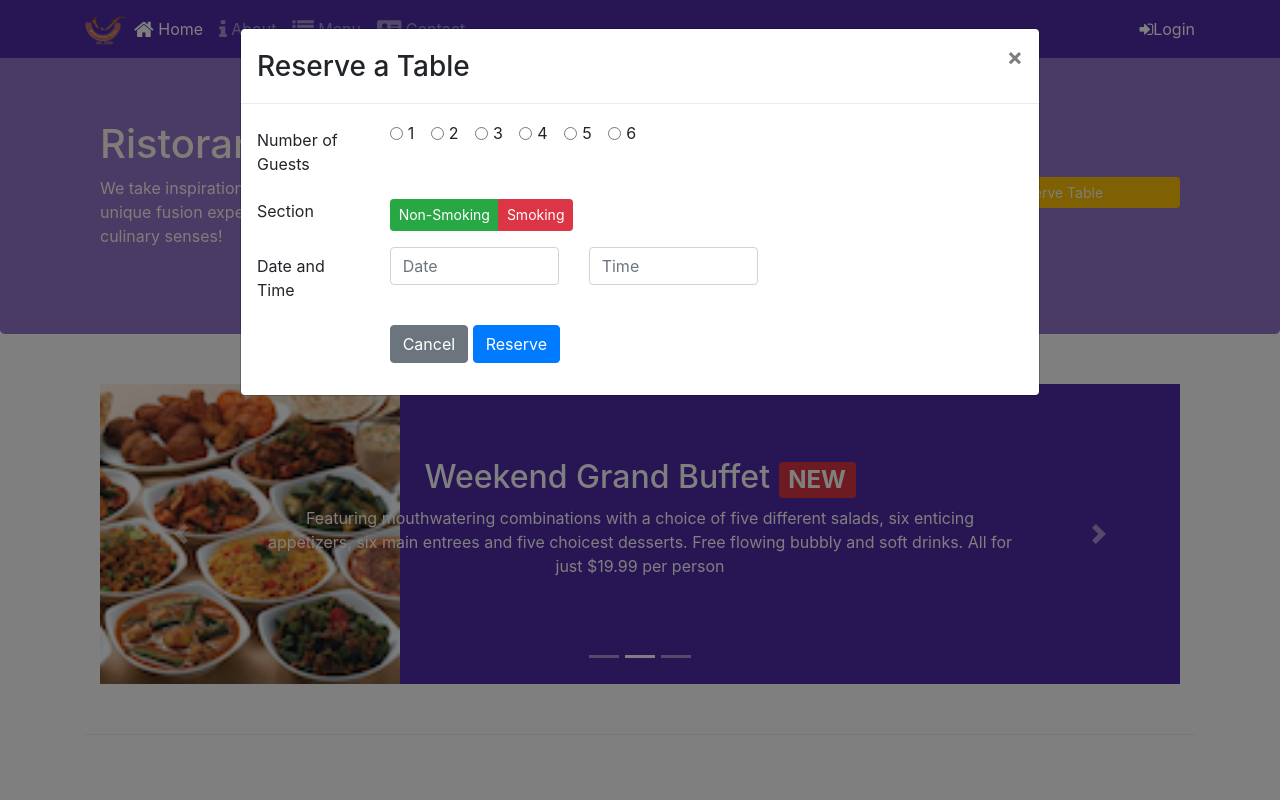
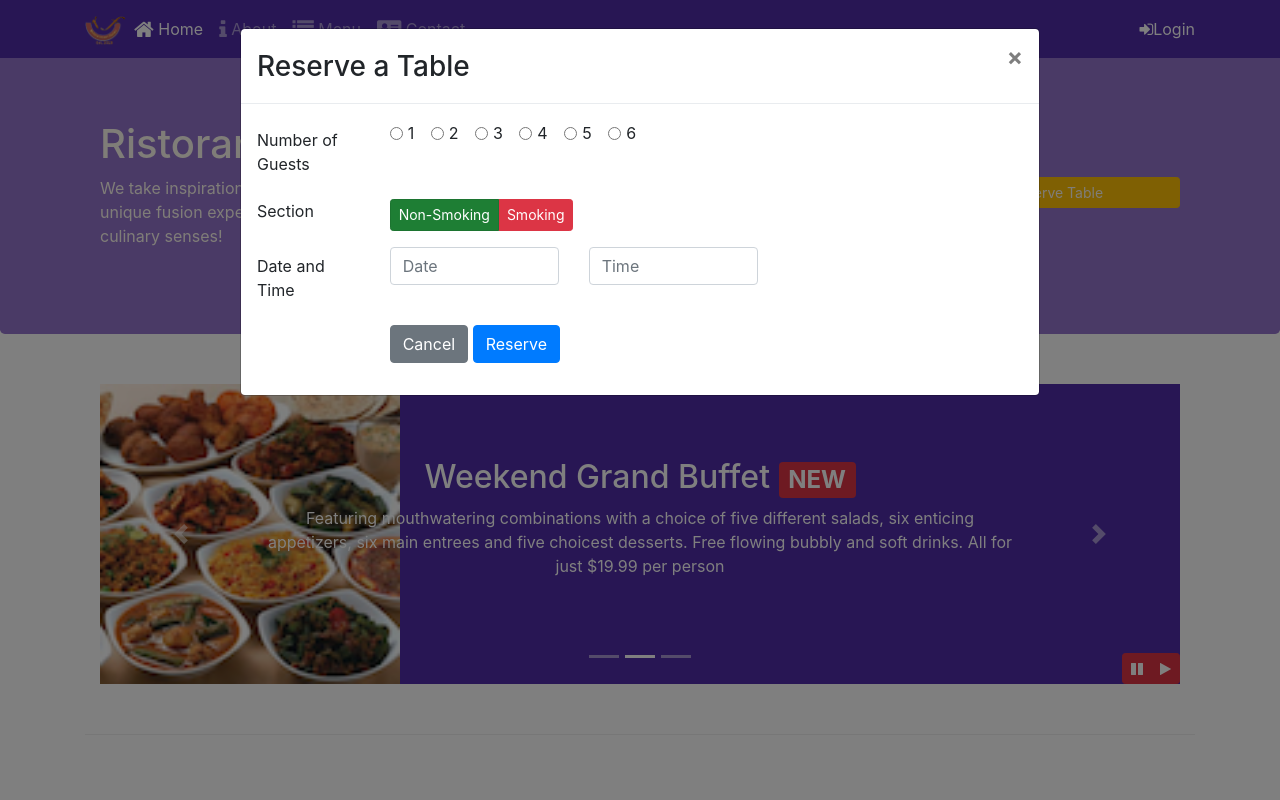
Before and after one commit to Prajwal-Mogaveera/Bootstrap4-conFusion, a website: page index.html in a window 1280 px wide. Both pictures are taken after a click on the button "Reserve Table". Shown: the top 800 px of the page. Drawn offline with nearby package versions, Linux system fonts and the light colour scheme.

Commit message:
bootstrap jquery(carousel(setting interval,pause, play))

```diff
--- a/css/styles.css
+++ b/css/styles.css
@@ -73,3 +73,9 @@ body {
 .carousel-caption {
   padding-bottom: 70px;
 }
+
+#carouselButtons {
+  position: absolute;
+  right: 0px;
+  bottom: 0px;
+}
--- a/index.html
+++ b/index.html
@@ -123,7 +123,7 @@
               <div class="form-group row">
                 <label for="section" class="col-12 col-sm-2 col-form -label">Section</label>
                 <div class="col-12 col-sm-10 btn-group btn-group-toggle" data-toggle="buttons" id="section">
-                  <label for="Non-Smoking" class="btn btn-success btn-sm"><input type="radio" name="section" value="Non-smoking" id="Non-Smoking" checked />Non-Smoking</label>
+                  <label for="Non-Smoking" class="btn btn-success btn-sm active"><input type="radio" name="section" value="Non-smoking" id="Non-Smoking" checked />Non-Smoking</label>
                   <label for="Smoking" class="btn btn-danger btn-sm"><input type="radio" name="section" value="Smoking" id="Non-Smoking" />Smoking</label>
                 </div>
               </div>
@@ -213,6 +213,16 @@
             <a class="carousel-control-next" href="#mycarousel" role="button" data-slide="next">
               <span class="carousel-control-next-icon"></span>
             </a>
+
+            <div class="btn-group" id="carouselButtons">
+              <button class="btn btn-danger btn-sm" id="carousel-pause">
+                <span class="fa fa-pause"></span>
+              </button>
+
+              <button class="btn btn-danger btn-sm" id="carousel-play">
+                <span class="fa fa-play"></span>
+              </button>
+            </div>
           </div>
         </div>
       </div>
@@ -369,5 +379,17 @@
     <script src="node_modules/jquery/dist/jquery.slim.min.js"></script>
     <script src="node_modules/popper.js/dist/umd/popper.min.js"></script>
     <script src="node_modules/bootstrap/dist/js/bootstrap.min.js"></script>
+    <script>
+      $(document).ready(function() {
+        $('#mycarousel').carousel({interval : 2000});
+        $('#carousel-pause').click(function () {
+          $('#mycarousel').carousel('pause');
+        });
+
+        $('#carousel-play').click(function () {
+          $('#mycarousel').carousel('cycle');
+        });
+      });
+    </script>
   </body>
 </html>
```
